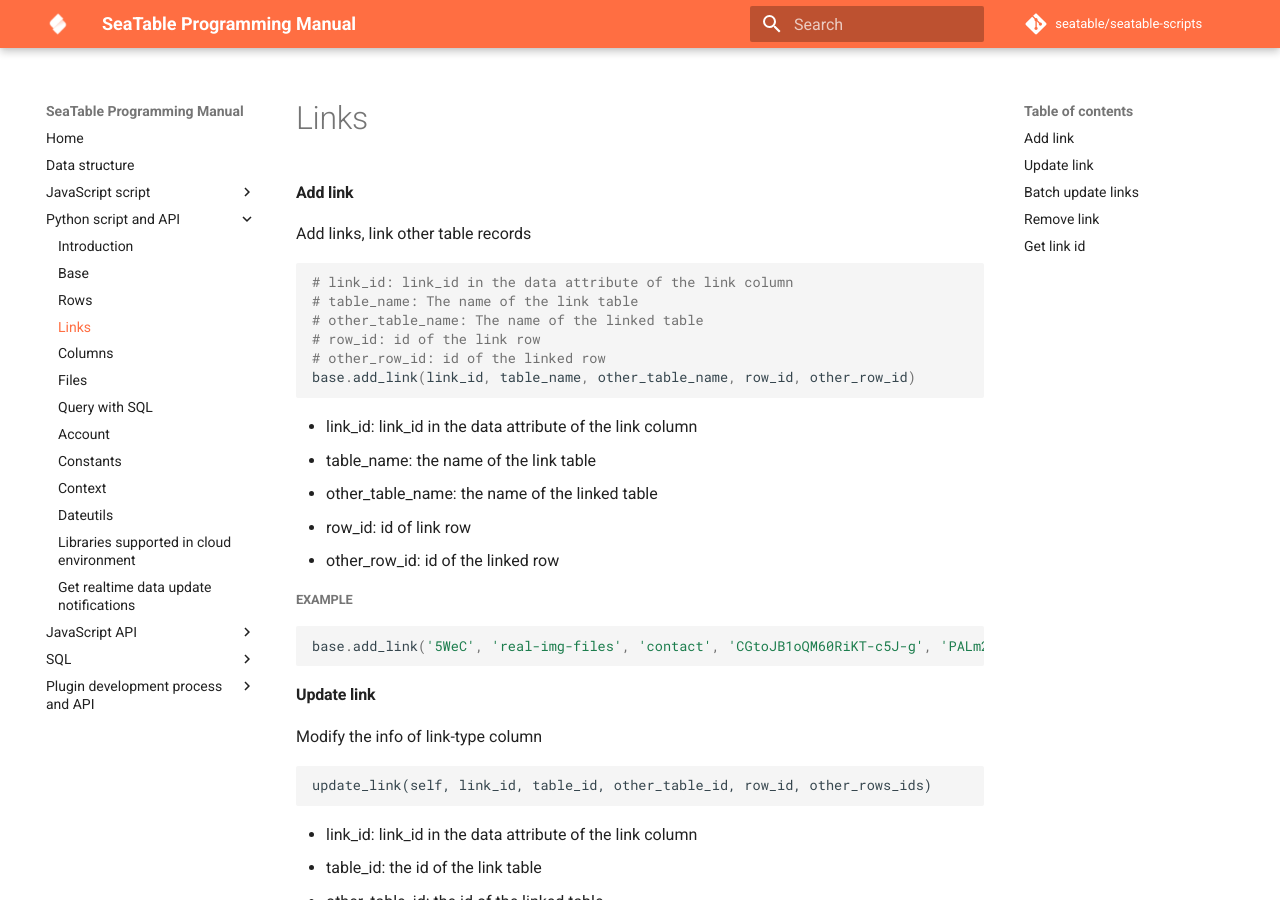
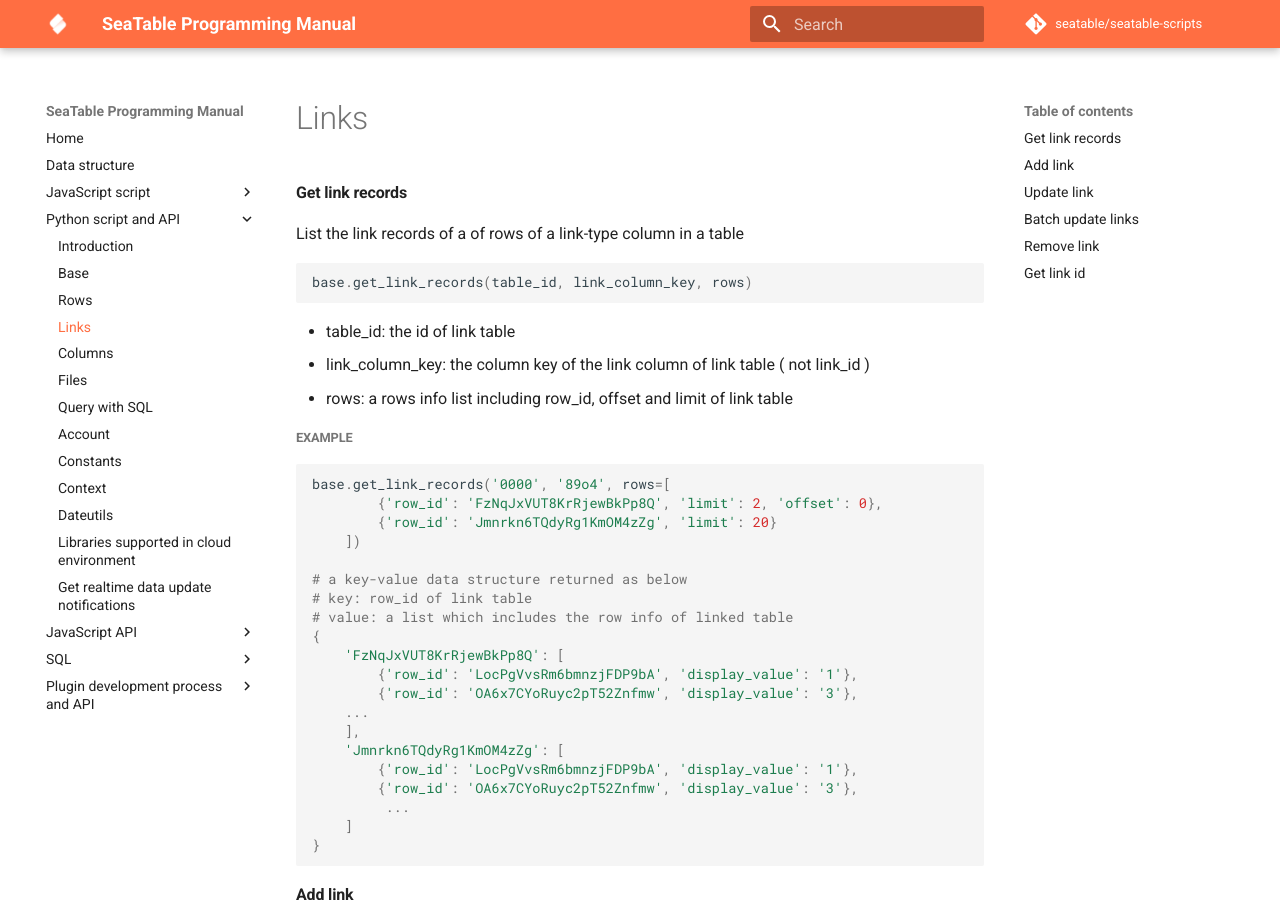
Before and after one commit to seatable/seatable-scripts, an MkDocs documentation site: the page built from manual/python/links.md, in a window 1280 px wide and 900 px high. Built offline with MkDocs 1.6.1 and Material for MkDocs 9.7.7, drawn with Linux system fonts in a browser that asks for light colours; comment, search, counter and statistics services are not loaded.

Commit message:
Update links.md

````diff
--- a/manual/python/links.md
+++ b/manual/python/links.md
@@ -1,16 +1,47 @@
 # Links
 
+#### Get link records
+
+List the link records of a of rows of a link-type column in a table
+
+```python
+base.get_link_records(table_id, link_column_key, rows)
+```
+
+* table_id: the id of link table
+* link_column_key: the column key of the link column of link table ( not link_id )
+* rows:  a rows info list including row_id, offset and limit of link table
+
+##### Example
+
+```python
+base.get_link_records('0000', '89o4', rows=[
+        {'row_id': 'FzNqJxVUT8KrRjewBkPp8Q', 'limit': 2, 'offset': 0},
+        {'row_id': 'Jmnrkn6TQdyRg1KmOM4zZg', 'limit': 20}
+    ])
+
+# a key-value data structure returned as below
+# key: row_id of link table
+# value: a list which includes the row info of linked table
+{
+    'FzNqJxVUT8KrRjewBkPp8Q': [
+        {'row_id': 'LocPgVvsRm6bmnzjFDP9bA', 'display_value': '1'},
+        {'row_id': 'OA6x7CYoRuyc2pT52Znfmw', 'display_value': '3'},
+    ...
+    ],
+    'Jmnrkn6TQdyRg1KmOM4zZg': [
+        {'row_id': 'LocPgVvsRm6bmnzjFDP9bA', 'display_value': '1'},
+        {'row_id': 'OA6x7CYoRuyc2pT52Znfmw', 'display_value': '3'},
+         ...
+    ]
+}
+```
 
 #### Add link
 
 Add links, link other table records
 
 ```python
-# link_id: link_id in the data attribute of the link column
-# table_name: The name of the link table
-# other_table_name: The name of the linked table
-# row_id: id of the link row
-# other_row_id: id of the linked row
 base.add_link(link_id, table_name, other_table_name, row_id, other_row_id)
 ```
 
````
